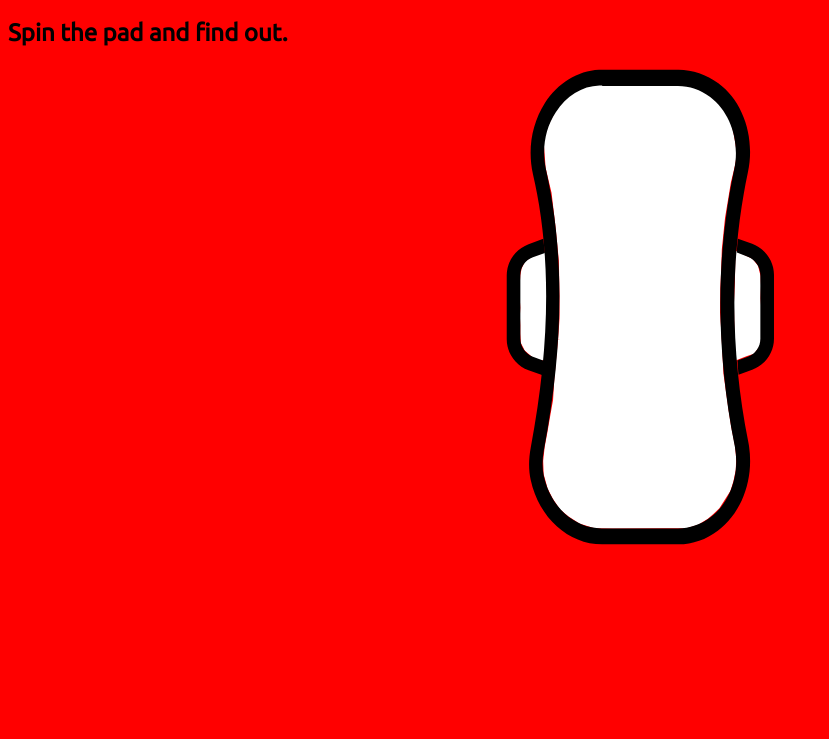
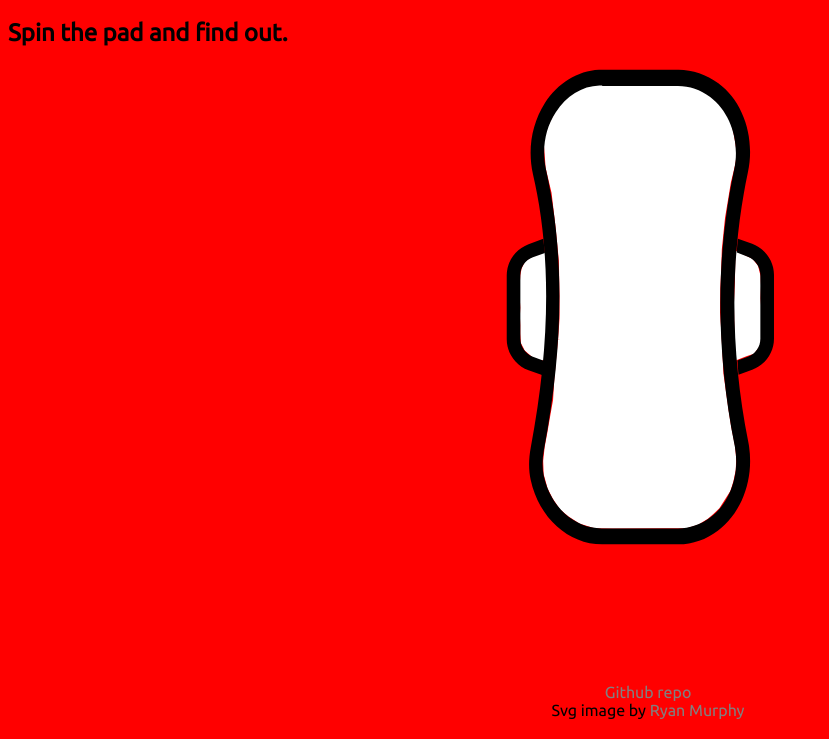
Before and after one commit to amymc/period_roulette, a plain HTML site: page index.html in a window 1280 px wide. Shown: the part 61-800 px from the top of the page, without its empty margins (0-829 px from the left). Drawn offline with Linux system fonts and the light colour scheme.

Commit message:
add links

```diff
--- a/index.html
+++ b/index.html
@@ -21,6 +21,11 @@
       </g>
   </svg>
 
+  <footer>
+    <a href="https://github.com/amymc/period_roulette">Github repo</a><br/>
+    Svg image by <a href="https://thenounproject.com/term/sanitary/77715/" target="_blank">Ryan Murphy</a>
+  </footer>
+
   <script src="script.js"></script>
 
 </body>
--- a/script.js
+++ b/script.js
@@ -1,11 +1,10 @@
-//const button = document.getElementsByTagName('button')[0];
+(function() {
   const pad = document.getElementsByTagName('svg')[0];
   let currentDegree;
 
   window.speechSynthesis.onvoiceschanged = () => pad.addEventListener('click', spinPad);
 
   function spinPad() {
-  // const degrees = [45, 90, 135, 180, 225, 270, 315];
     const degrees = [45, 90, 135, 180, 225, 270, 315];
     const randomDegree = degrees[Math.floor(Math.random()*degrees.length)];
     const rotationDegree = currentDegree ? randomDegree - Math.abs(360 - currentDegree) + 360 : randomDegree + 360;
@@ -45,3 +44,4 @@ function playAudio(phrase) {
     window.speechSynthesis.cancel();
     window.speechSynthesis.speak(utterance);
   }
+})();
--- a/style.css
+++ b/style.css
@@ -1,5 +1,5 @@
 body {
-  background-color: red;
+  background-color: #ff0000;
   font-family: 'Ubuntu', sans-serif;
 }
 
@@ -10,3 +10,19 @@ svg {
   transform-origin: center center;
   transition: transform 0.35s ease-in-out;
 }
+
+footer {
+  position: fixed;
+  text-align: center;
+  bottom: 20px;
+  width: 100%;
+}
+
+a {
+  color: #808080;
+  text-decoration: none;
+}
+
+a:hover, a:focus {
+  color: #fff;
+}
```
Lines whose indentation alone changed are shown as unchanged.
